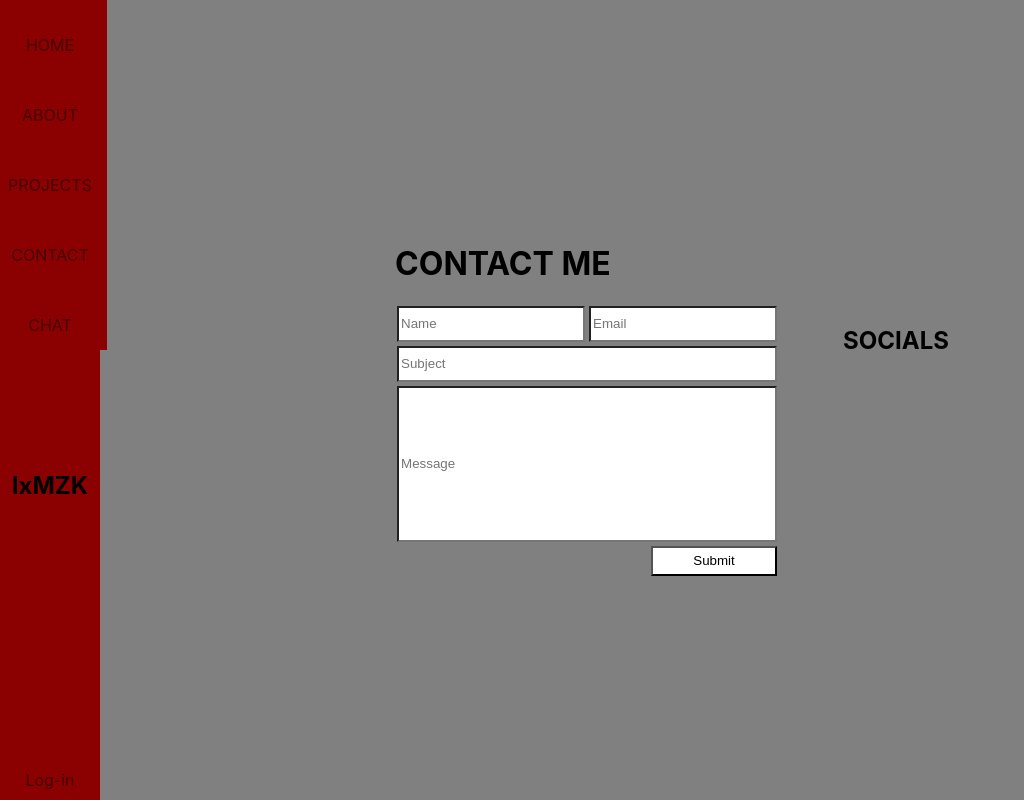
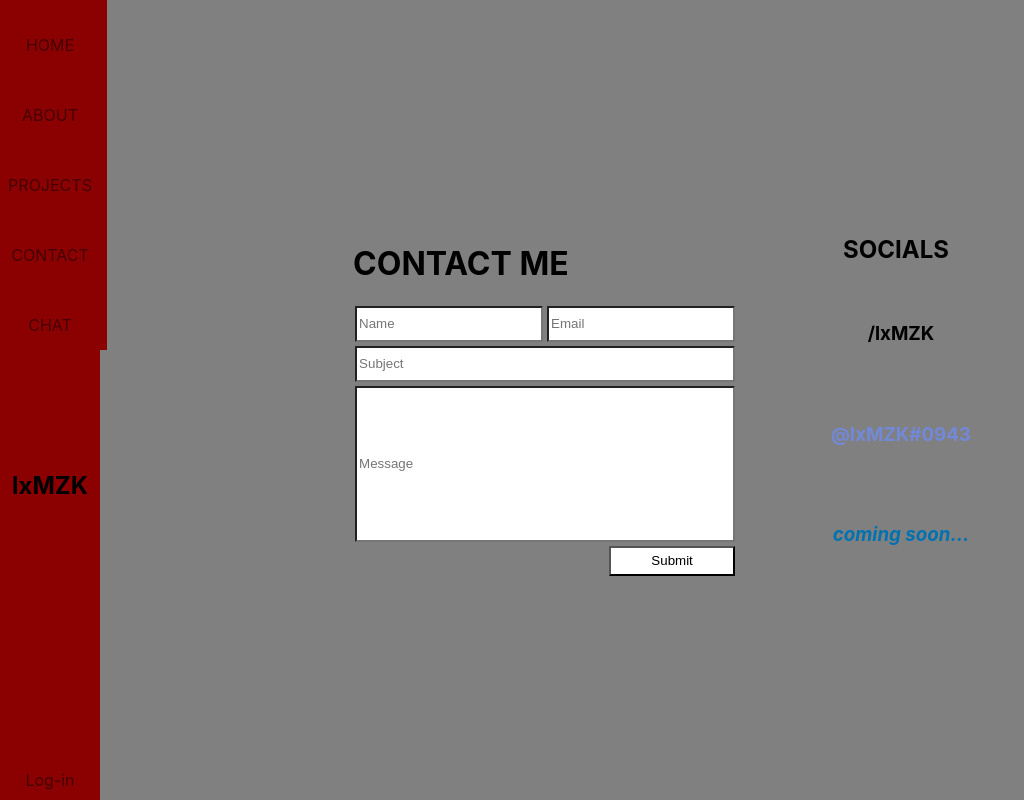
Before and after one commit to lxMZK/P3FSA, a React (Create React App) app in the folder frontend/: page /contact in a window 1280 px wide. Shown: the whole page, without its empty margins (0-1024 px from the left). Built offline with nearby package versions, Linux system fonts and the light colour scheme.

Commit message:
contact functionality

```diff
--- a/frontend/src/App.css
+++ b/frontend/src/App.css
@@ -183,7 +183,7 @@ b {
 }
 
 .contact form div input {
-  flex: 1;
+  width: 100%;
 }
 
 input {
@@ -295,3 +295,29 @@ input {
   border-right: solid 1px;
   border-bottom: solid 1px;
 }
+
+.github i, .github h3 {
+  color: black;
+}
+
+.discord i, .discord h3 {
+  color: rgb(114,137,218);
+}
+
+.linkedin i, .linkedin h3 {
+  color: rgb(0,114,177);
+}
+
+.socials a {
+  color: gray;
+}
+
+.socials div {
+  display: flex;
+  align-items: center;
+  justify-content: center;
+}
+
+.socials h3 {
+  margin-left: 10px;
+}
--- a/frontend/src/components/Contact.js
+++ b/frontend/src/components/Contact.js
@@ -1,12 +1,44 @@
 import React from 'react';
 
 export default function Contact() {
+  const handleSubmit = async (e) => {
+    const form = document.getElementById('email');
+    const formData = new FormData(form);
+    e.preventDefault();
+    const object = {};
+    formData.forEach((value, key) => {
+      object[key] = value;
+    });
+    const json = JSON.stringify(object);
+
+    fetch('https://api.web3forms.com/submit', {
+      method: 'POST',
+      headers: {
+        'Content-Type': 'application/json',
+        Accept: 'application/json',
+      },
+      body: json,
+    });
+
+    form.reset();
+  };
+
   return (
     <div className="content toggleV">
       <div className="contact">
         <h1>CONTACT ME</h1>
-        <form action="send" method="POST" enctype="multipart/form-data">
+        <form
+          id="email"
+          action="https://api.web3forms.com/submit"
+          method="POST"
+          target="output"
+        >
           <div>
+            <input
+              type="hidden"
+              name="access_key"
+              value="b0b74868-d2e9-4c90-bf4f-3c0adfc3f0ec"
+            />
             <input
               id="name"
               name="name"
@@ -26,20 +58,40 @@ export default function Contact() {
           <div>
             <input id="message" name="message" placeholder="Message" required />
           </div>
-          <input id="submit" name="submit" type="submit" />
+          <input
+            id="submit"
+            name="submit"
+            type="submit"
+            onClick={handleSubmit}
+          />
         </form>
       </div>
       <div className="socials">
         <h2>SOCIALS</h2>
-        <a href="https://github.com/lxMZK">
-          <i className="fa-brands fa-github"></i>
+        <a className="github" href="https://github.com/lxMZK">
+          <div>
+            <i className="fa-brands fa-github"></i>
+            <h3>/lxMZK</h3>
+          </div>
         </a>
-        <a href="https://discordapp.com/users/142806836955971586">
-          <i className="fa-brands fa-discord"></i>
+        <a
+          className="discord"
+          href="https://discordapp.com/users/142806836955971586"
+        >
+          <div>
+            <i className="fa-brands fa-discord"></i>
+            <h3>@lxMZK#0943</h3>
+          </div>
         </a>
-        <a href="https://linkedin.com">
-          <i className="fa-brands fa-linkedin"></i>
+        <a className="linkedin" href="https://linkedin.com">
+          <div>
+            <i className="fa-brands fa-linkedin"></i>
+            <h3>
+              <em>coming soon...</em>
+            </h3>
+          </div>
         </a>
+        <iframe name="output" hidden={true} on></iframe>
       </div>
     </div>
   );
```
Also changed, not shown: frontend/src/assets/chat.png, 1 other file (tests, documents, lock files or other folders).
